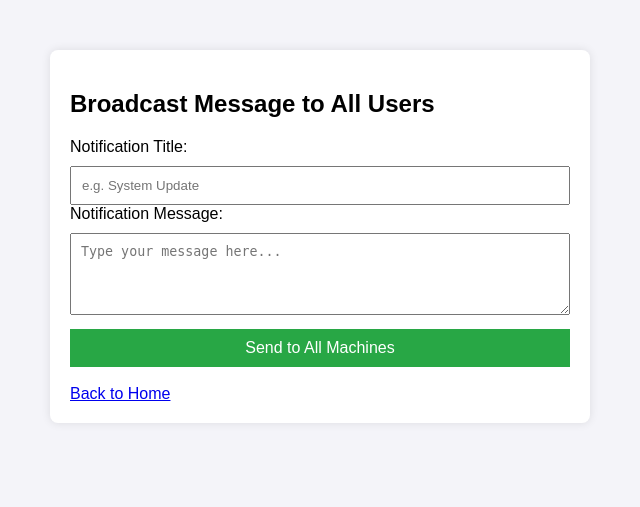
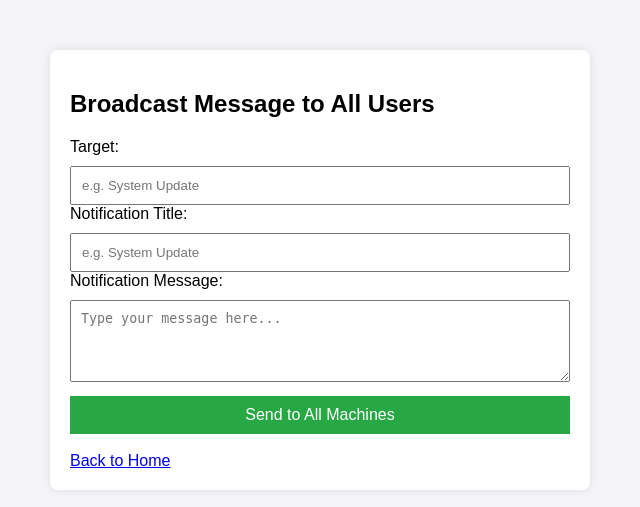
Before and after one commit to chinmay2203/AMS-Application, a Flask app: page /broadcast in a window 1280 px wide. Shown: the top 507 px of the page, without its empty margins (0-640 px from the left). Run offline with Flask 3, Linux system fonts and the light colour scheme; some libraries are stand-ins or nearby versions.

Commit message:
some changes

```diff
--- a/app.py
+++ b/app.py
@@ -182,10 +182,11 @@ def broadcast():
     if request.method == 'POST':
         title = request.form.get('title')
         message = request.form.get('message')
+        target = request.form.get('target')
 
         try:
             requests.post(f"{SERVER_URL}/api/send_notification", json={
-                "target_machine": "ALL",
+                "target_machine": target,
                 "title": title,
                 "message": message
             }, timeout=3)
--- a/templates/broadcast.html
+++ b/templates/broadcast.html
@@ -61,6 +61,9 @@
         {% endif %} {% endwith %}
 
         <form method="POST" action="/broadcast">
+            <label>Target:</label>
+            <input type="text" name="target" placeholder="e.g. System Update" required>
+
             <label>Notification Title:</label>
             <input type="text" name="title" placeholder="e.g. System Update" required>
 
```
